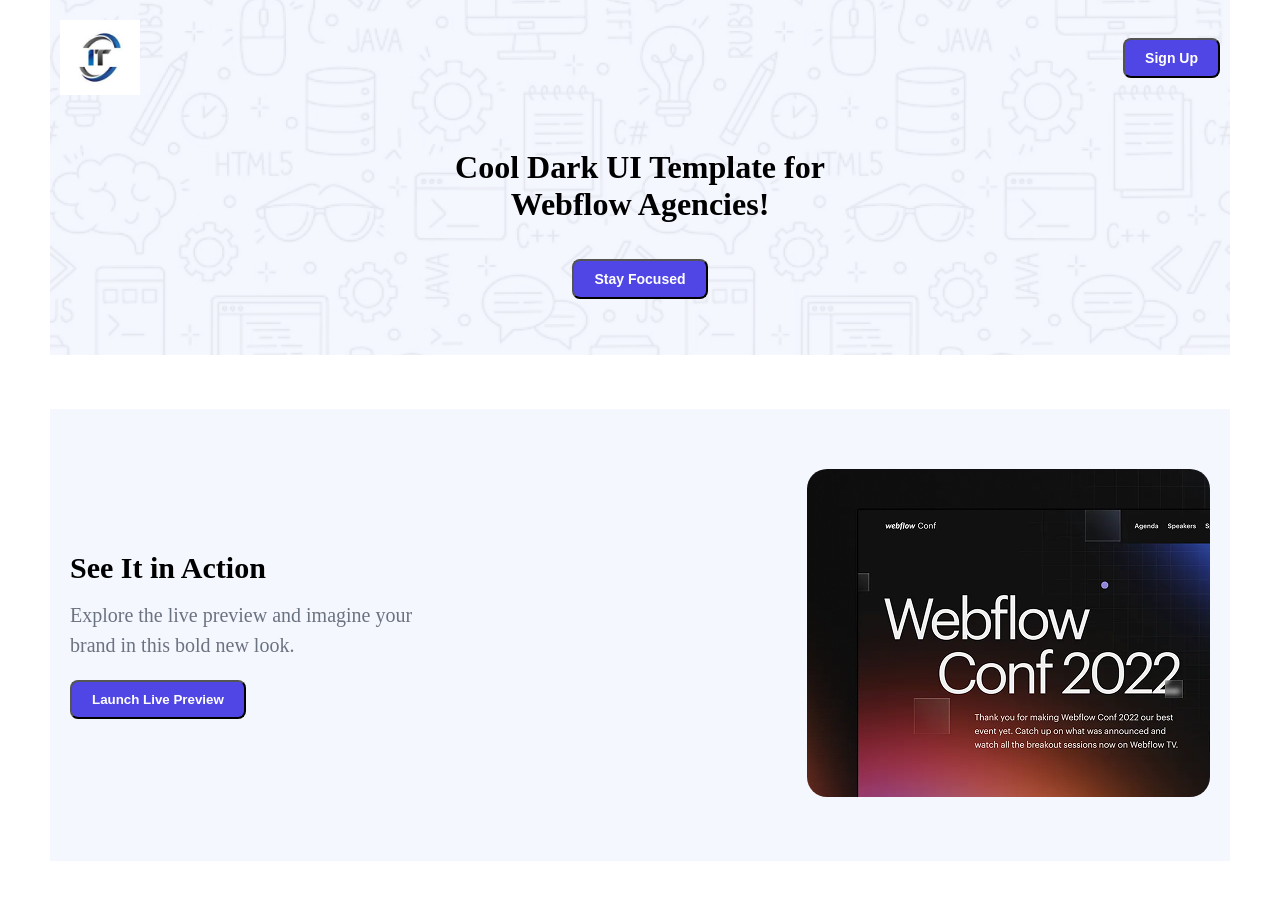
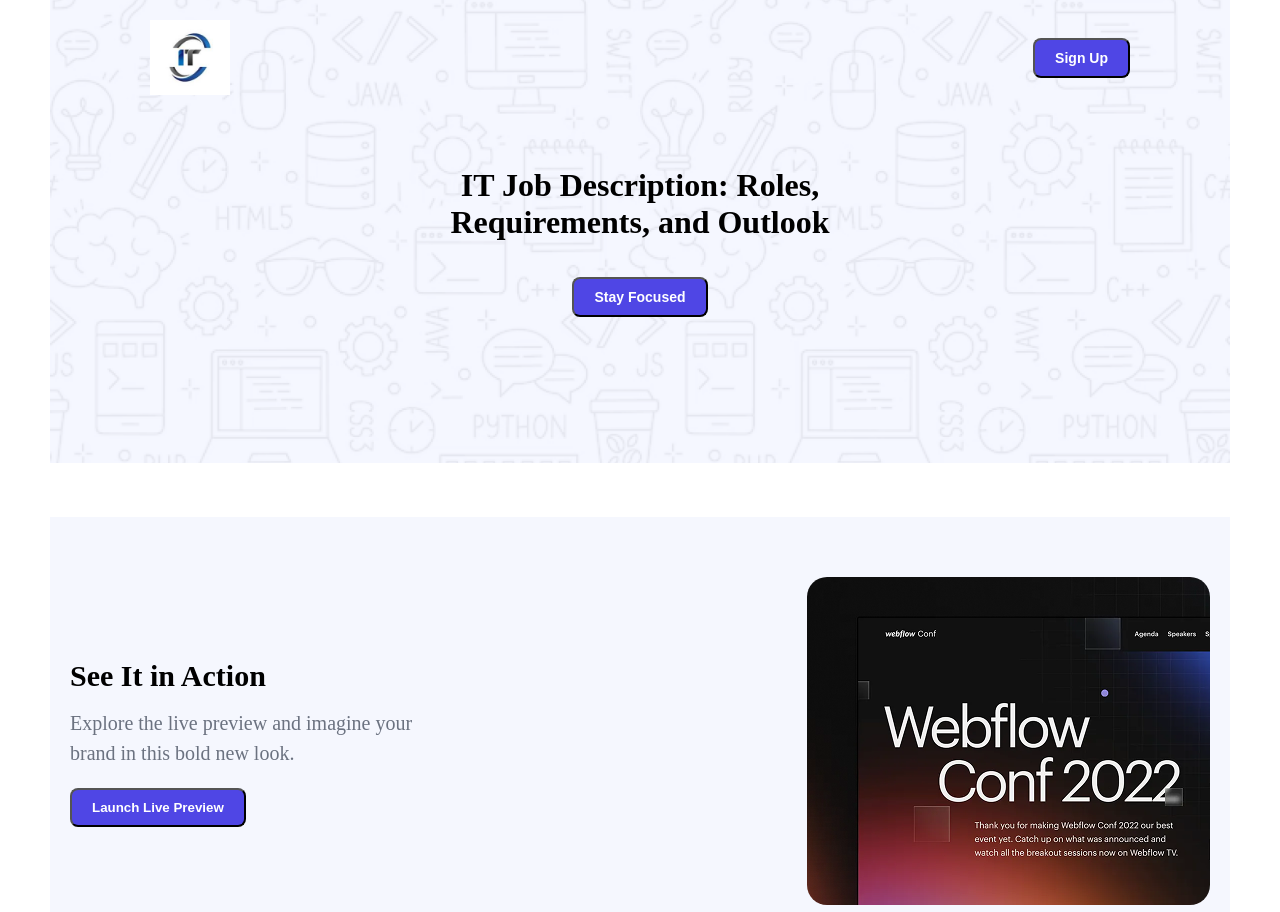
Before and after one commit to sajib593/assignment121, a plain HTML site: page index.html in a window 1280 px wide. Shown: the top 912 px of the page. Drawn offline with Linux system fonts and the light colour scheme.

Commit message:
thikthak

```diff
--- a/index.html
+++ b/index.html
@@ -21,10 +21,10 @@
       <button class="signup-button">Sign Up</button>
     </div>
 
-    <br><br><br>
+    <br><br><br><br>
 
     <div>
-        <h1 class="cool">Cool Dark UI Template for <br> Webflow Agencies!</h1>
+        <h1 class="cool">IT Job Description: Roles,  <br> Requirements, and Outlook</h1>
 
         <br><br>
 
@@ -32,7 +32,7 @@
             <button class="stay-focused-button">Stay Focused</button>
         </div>
 
-        <br><br>
+        <br><br><br><br><br><br><br>
 
     </div>
 
--- a/style.css
+++ b/style.css
@@ -14,7 +14,7 @@ body {
 
 /* Navbar Section */
 .navbar-section {
-  background-image: url('./Assets/Hero-bg.png'); /* your uploaded background */
+  background-image: url('./Assets/Hero-bg.png');
   background-size: cover;
   background-repeat: no-repeat;
   background-position: center;
@@ -33,7 +33,7 @@ body {
 .navbar-logo {
   width: 80px;
   height: auto;
-  margin-left: 10px;
+  margin-left: 100px;
 }
 
 /* Sign Up Button */
@@ -45,7 +45,7 @@ body {
   text-decoration: none;
   font-weight: 600;
   font-size: 14px;
-  margin-right: 10px;
+  margin-right: 100px;
 
 }
 
@@ -193,6 +193,8 @@ body {
 .feedback-section {
   text-align: center;
   margin: auto;
+  background-color: aliceblue;
+  padding: 20px;
 }
 
 .feedback-section h2 {
@@ -267,6 +269,7 @@ body {
 .focus-section {
   text-align: center;
   padding: 60px 20px;
+  background-color: rgb(243, 246, 241);
 }
 
 .focus-section h1 {
```
